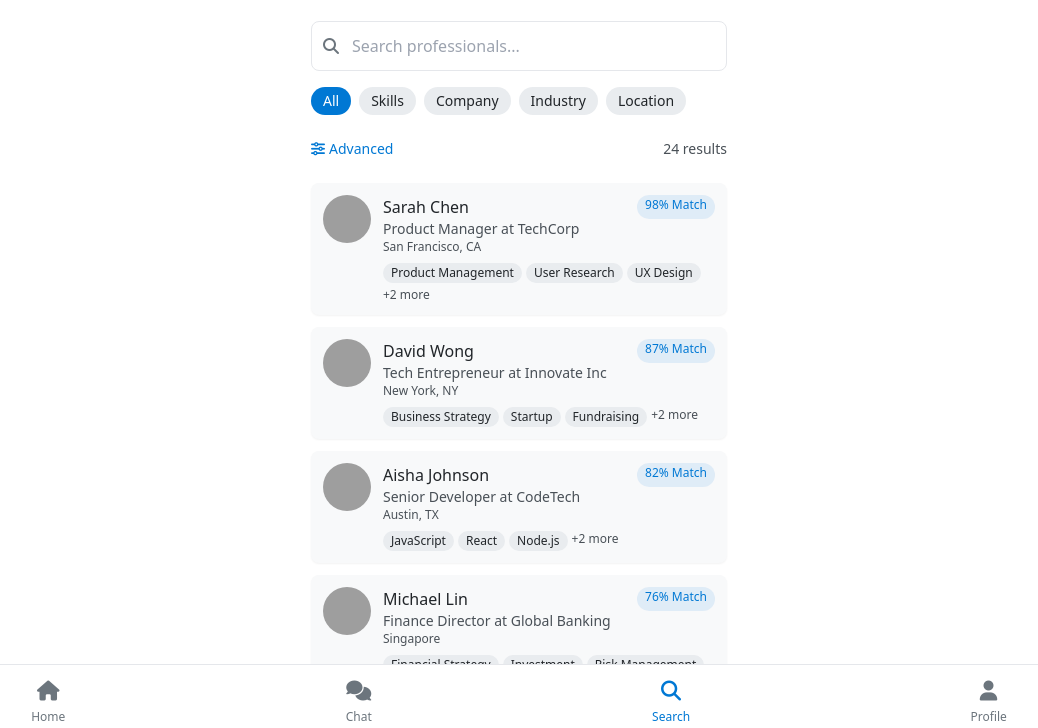
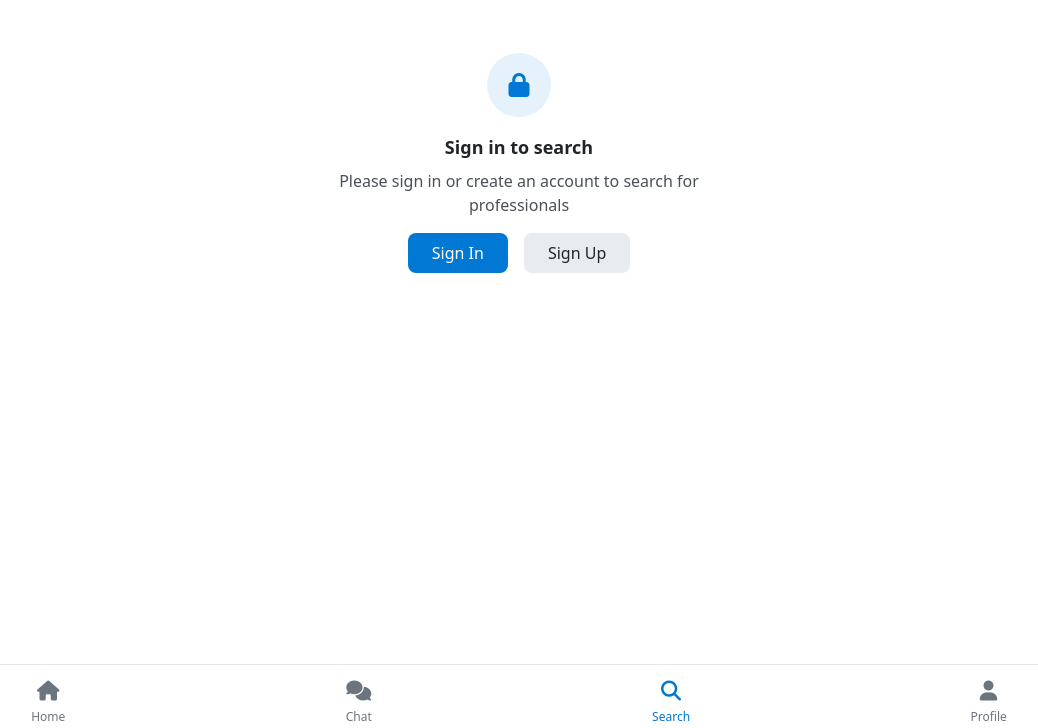
Before and after one commit to sctw39/ProConnect-Project, a plain HTML site: page search.html in a window 1280 px wide. Shown: the part 63-791 px from the top of the page, without its empty margins (121-1159 px from the left). Drawn offline with nearby package versions, Linux system fonts and the light colour scheme; grey boxes are pictures that could not be loaded.

Commit message:
Update search.html

```diff
--- a/search.html
+++ b/search.html
@@ -41,8 +41,25 @@
             <div class="w-6"></div> <!-- Empty div for balanced header -->
         </header>
 
-        <!-- Search Form -->
-        <div class="mb-6">
+        <!-- Authentication Check -->
+        <div id="authCheck" class="hidden flex flex-col items-center justify-center py-8">
+            <div class="w-16 h-16 bg-primary/10 rounded-full flex items-center justify-center mb-4">
+                <i class="fas fa-lock text-primary text-2xl"></i>
+            </div>
+            <h3 class="text-lg font-semibold mb-2">Sign in to search</h3>
+            <p class="text-textMedium mb-4 text-center">Please sign in or create an account to search for professionals</p>
+            <div class="flex space-x-4">
+                <a href="index.html" class="bg-primary text-white px-6 py-2 rounded-lg">
+                    Sign In
+                </a>
+                <a href="onboarding.html" class="bg-lightTertiary text-textDark px-6 py-2 rounded-lg">
+                    Sign Up
+                </a>
+            </div>
+        </div>
+
+        <!-- Search Form (Shown only if authenticated) -->
+        <div id="searchForm" class="mb-6">
             <div class="relative mb-4">
                 <input type="text" id="searchInput" placeholder="Search professionals..." class="w-full px-4 py-3 pl-10 rounded-lg border focus:outline-none focus:ring-2 focus:ring-primary text-base">
                 <div class="absolute left-3 top-1/2 transform -translate-y-1/2 text-textLight">
@@ -127,6 +144,25 @@
 
     <script>
         document.addEventListener('DOMContentLoaded', function() {
+            // Check if user is logged in
+            const currentUser = JSON.parse(localStorage.getItem('currentUser'));
+            const authCheck = document.getElementById('authCheck');
+            const searchForm = document.getElementById('searchForm');
+            const searchResults = document.getElementById('searchResults');
+
+            if (!currentUser) {
+                // Show auth check message and hide search form
+                authCheck.classList.remove('hidden');
+                searchForm.classList.add('hidden');
+                searchResults.classList.add('hidden');
+                return;
+            } else {
+                // Hide auth check message and show search form
+                authCheck.classList.add('hidden');
+                searchForm.classList.remove('hidden');
+                searchResults.classList.remove('hidden');
+            }
+
             // Sample user data for search results
             const users = [
                 {
@@ -202,6 +238,7 @@
 
             // Populate search results initially
             populateSearchResults(users);
+            document.getElementById('resultsCount').textContent = `${users.length} results`;
 
             // Search input functionality
             const searchInput = document.getElementById('searchInput');
```
